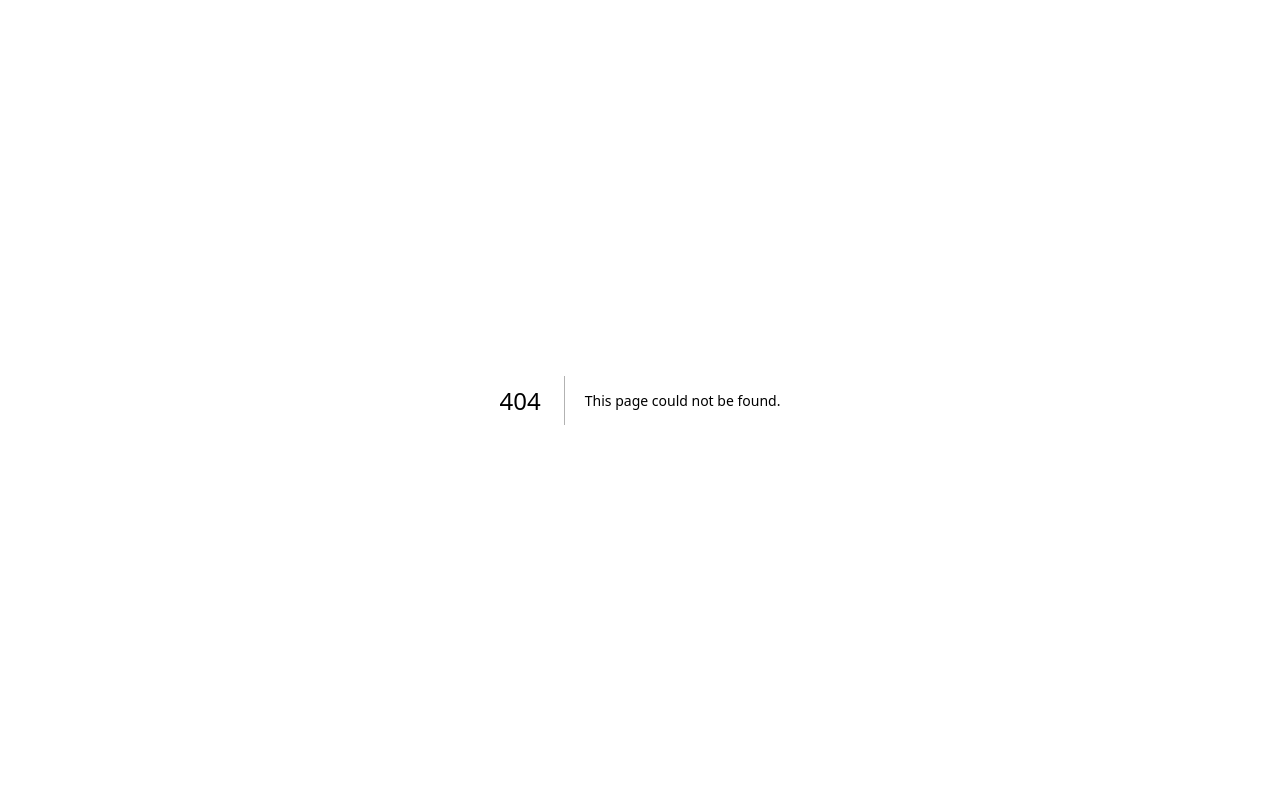
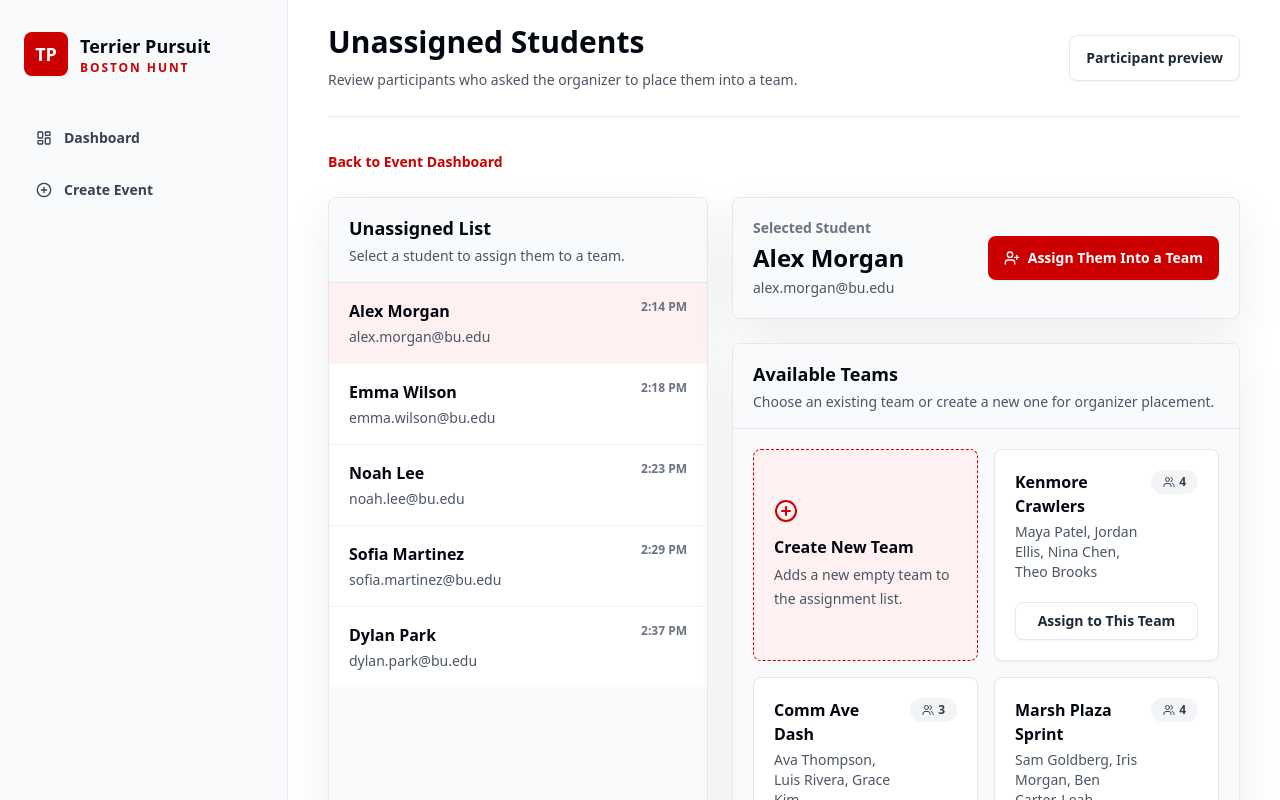
Before and after one commit to DannarZharkyn/terrier-pursuit-prototype, a Next.js app: page /organizer/event/1/unassigned in a window 1280 px wide. Before the commit this address had no page. Shown: the top 800 px of the page. Built offline with nearby package versions, Linux system fonts and the light colour scheme.

Commit message:
Add unassigned student assignment flow

```diff
--- a/src/app/organizer/event/[eventId]/page.tsx
+++ b/src/app/organizer/event/[eventId]/page.tsx
@@ -6,7 +6,12 @@ import { teams } from "@/lib/mock-data";
 const summary = [
   { label: "Registered Students", value: "142", icon: Users },
   { label: "Teams", value: "32", icon: ClipboardCheck },
-  { label: "Unassigned Students", value: "8", icon: UserMinus },
+  {
+    label: "Unassigned Students",
+    value: "8",
+    icon: UserMinus,
+    href: "/organizer/event/spring-campus-chase/unassigned",
+  },
   { label: "Submitted Teams", value: "21", icon: Clock },
 ];
 
@@ -19,8 +24,8 @@ export default function EventDashboardPage() {
       <div className="grid gap-4 sm:grid-cols-2 xl:grid-cols-4">
         {summary.map((item) => {
           const Icon = item.icon;
-          return (
-            <div key={item.label} className="card p-5">
+          const content = (
+            <>
               <Icon className="h-6 w-6 text-bu-red" />
               <p className="mt-4 text-3xl font-black text-gray-950">
                 {item.value}
@@ -28,6 +33,29 @@ export default function EventDashboardPage() {
               <p className="mt-1 text-sm font-semibold text-gray-600">
                 {item.label}
               </p>
+              {item.href ? (
+                <p className="mt-4 text-sm font-bold text-bu-red">
+                  View list
+                </p>
+              ) : null}
+            </>
+          );
+
+          if (item.href) {
+            return (
+              <Link
+                key={item.label}
+                href={item.href}
+                className="card block p-5 transition hover:-translate-y-0.5 hover:border-bu-red"
+              >
+                {content}
+              </Link>
+            );
+          }
+
+          return (
+            <div key={item.label} className="card p-5">
+              {content}
             </div>
           );
         })}
--- /dev/null
+++ b/src/app/organizer/event/[eventId]/unassigned/page.tsx
@@ -0,0 +1,145 @@
+import Link from "next/link";
+import { PlusCircle, UserPlus, Users } from "lucide-react";
+import { OrganizerShell } from "@/components/organizer-shell";
+import { teams, unassignedStudents } from "@/lib/mock-data";
+
+export default function UnassignedStudentsPage() {
+  const selectedStudent = unassignedStudents[0];
+  const availableTeams = [
+    ...teams.map((team) => ({
+      id: team.id,
+      name: team.name,
+      count: team.members.length,
+      members: team.members.join(", "),
+    })),
+    {
+      id: "new-team",
+      name: "New Team Draft",
+      count: 0,
+      members: "Created by organizer",
+    },
+  ];
+
+  return (
+    <OrganizerShell
+      title="Unassigned Students"
+      subtitle="Review participants who asked the organizer to place them into a team."
+    >
+      <div className="mb-6">
+        <Link
+          href="/organizer/event/spring-campus-chase"
+          className="text-sm font-bold text-bu-red hover:text-bu-dark"
+        >
+          Back to Event Dashboard
+        </Link>
+      </div>
+
+      <section className="grid gap-6 xl:grid-cols-[380px_1fr]">
+        <div className="card overflow-hidden">
+          <div className="border-b border-gray-200 bg-gray-50 px-5 py-4">
+            <h2 className="text-lg font-black text-gray-950">
+              Unassigned List
+            </h2>
+            <p className="mt-1 text-sm text-gray-600">
+              Select a student to assign them to a team.
+            </p>
+          </div>
+          <div className="divide-y divide-gray-100">
+            {unassignedStudents.map((student, index) => (
+              <button
+                key={student.id}
+                className={`block w-full px-5 py-4 text-left transition ${
+                  index === 0 ? "bg-bu-soft" : "bg-white hover:bg-gray-50"
+                }`}
+                type="button"
+              >
+                <div className="flex items-start justify-between gap-3">
+                  <div>
+                    <p className="font-bold text-gray-950">{student.name}</p>
+                    <p className="mt-1 text-sm text-gray-600">
+                      {student.email}
+                    </p>
+                  </div>
+                  <span className="text-xs font-semibold text-gray-500">
+                    {student.requestedAt}
+                  </span>
+                </div>
+              </button>
+            ))}
+          </div>
+        </div>
+
+        <div className="space-y-6">
+          <section className="card p-5">
+            <div className="flex flex-col gap-4 sm:flex-row sm:items-center sm:justify-between">
+              <div>
+                <p className="text-sm font-semibold text-gray-500">
+                  Selected Student
+                </p>
+                <h2 className="mt-1 text-2xl font-black text-gray-950">
+                  {selectedStudent.name}
+                </h2>
+                <p className="mt-1 text-sm text-gray-600">
+                  {selectedStudent.email}
+                </p>
+              </div>
+              <button className="btn-primary" type="button">
+                <UserPlus className="h-4 w-4" />
+                Assign Them Into a Team
+              </button>
+            </div>
+          </section>
+
+          <section className="card overflow-hidden">
+            <div className="border-b border-gray-200 bg-gray-50 px-5 py-4">
+              <h2 className="text-lg font-black text-gray-950">
+                Available Teams
+              </h2>
+              <p className="mt-1 text-sm text-gray-600">
+                Choose an existing team or create a new one for organizer
+                placement.
+              </p>
+            </div>
+            <div className="grid gap-4 p-5 lg:grid-cols-2">
+              <button
+                className="rounded-lg border border-dashed border-bu-red bg-bu-soft p-5 text-left transition hover:bg-white"
+                type="button"
+              >
+                <PlusCircle className="h-6 w-6 text-bu-red" />
+                <p className="mt-3 font-black text-gray-950">
+                  Create New Team
+                </p>
+                <p className="mt-1 text-sm leading-6 text-gray-600">
+                  Adds a new empty team to the assignment list.
+                </p>
+              </button>
+
+              {availableTeams.map((team) => (
+                <div
+                  key={team.id}
+                  className="rounded-lg border border-gray-200 bg-white p-5 shadow-sm"
+                >
+                  <div className="flex items-start justify-between gap-3">
+                    <div>
+                      <p className="font-black text-gray-950">{team.name}</p>
+                      <p className="mt-1 text-sm text-gray-600">
+                        {team.members}
+                      </p>
+                    </div>
+                    <span className="status-pill bg-gray-100 text-gray-700">
+                      <Users className="mr-1 h-3 w-3" />
+                      {team.count}
+                    </span>
+                  </div>
+                  <button className="btn-secondary mt-5 w-full py-2" type="button">
+                    Assign to This Team
+                  </button>
+                </div>
+              ))}
+            </div>
+          </section>
+        </div>
+      </section>
+    </OrganizerShell>
+  );
+}
--- a/src/lib/mock-data.ts
+++ b/src/lib/mock-data.ts
@@ -39,6 +39,39 @@ export const teams = [
   },
 ];
 
+export const unassignedStudents = [
+  {
+    id: "alex-morgan",
+    name: "Alex Morgan",
+    email: "alex.morgan@bu.edu",
+    requestedAt: "2:14 PM",
+  },
+  {
+    id: "emma-wilson",
+    name: "Emma Wilson",
+    email: "emma.wilson@bu.edu",
+    requestedAt: "2:18 PM",
+  },
+  {
+    id: "noah-lee",
+    name: "Noah Lee",
+    email: "noah.lee@bu.edu",
+    requestedAt: "2:23 PM",
+  },
+  {
+    id: "sofia-martinez",
+    name: "Sofia Martinez",
+    email: "sofia.martinez@bu.edu",
+    requestedAt: "2:29 PM",
+  },
+  {
+    id: "dylan-park",
+    name: "Dylan Park",
+    email: "dylan.park@bu.edu",
+    requestedAt: "2:37 PM",
+  },
+];
+
 export const clues = [
   "Find the statue where students gather before crossing into the heart of campus.",
   "Take a team photo near a place that sells late-night study fuel.",
```
